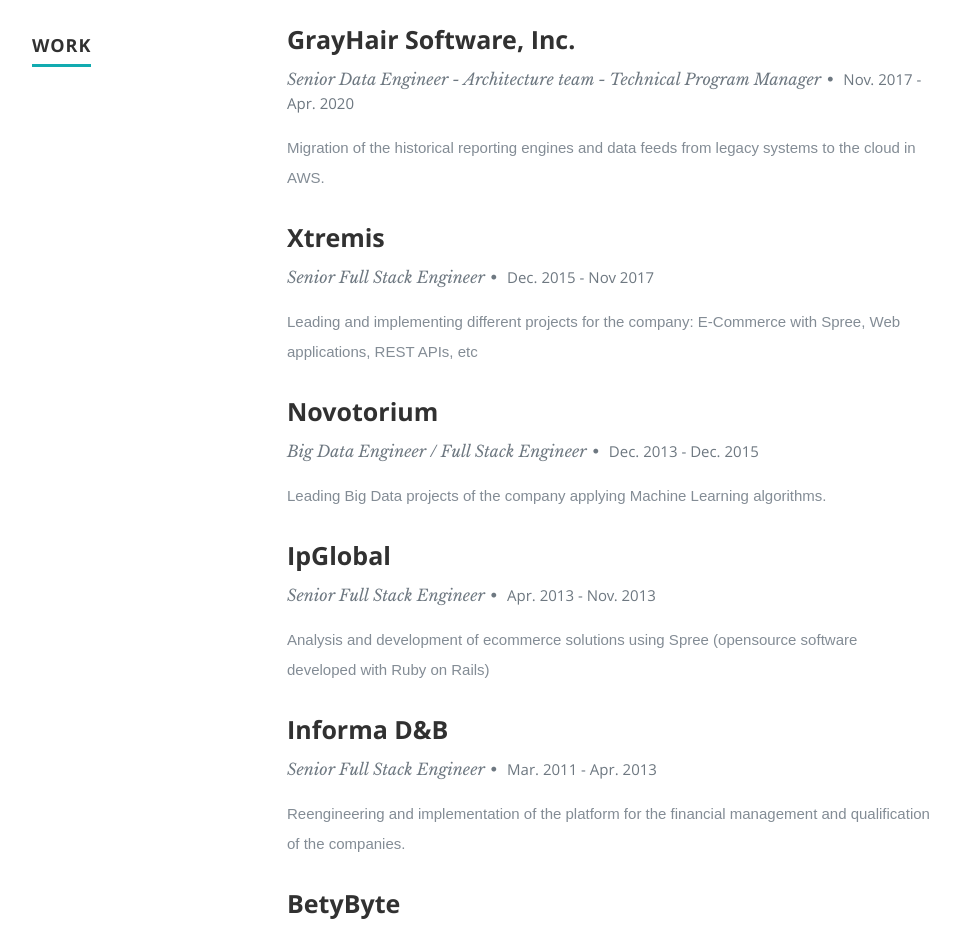
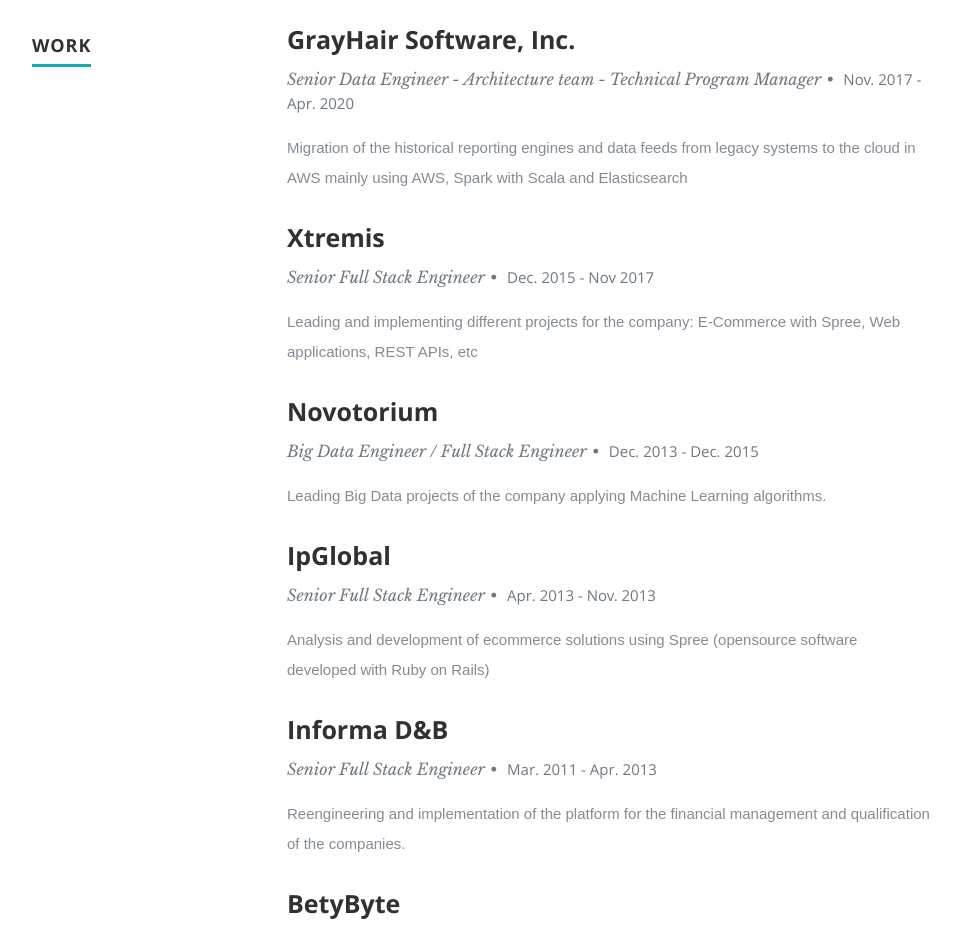
Before and after one commit to sylvinho81/resume, a React (Create React App) app: page / in a window 1280 px wide. Shown: the part 1520-2450 px from the top of the page, without its empty margins (118-1078 px from the left). Built offline with nearby package versions, Linux system fonts and the light colour scheme.

Commit message:
Improve description jobs

```diff
--- a/src/resumeData.js
+++ b/src/resumeData.js
@@ -41,7 +41,7 @@
       "YearOfStart":"2017",
       "MonthOfLeaving":"Apr.",
       "YearOfLeaving":"2020",
-      "Achievements":"Migration of the historical reporting engines and data feeds from legacy systems to the cloud in AWS. "
+      "Achievements":"Migration of the historical reporting engines and data feeds from legacy systems to the cloud in AWS mainly using AWS, Spark with Scala and Elasticsearch"
     },
     {
       "CompanyName":"Xtremis",
```
